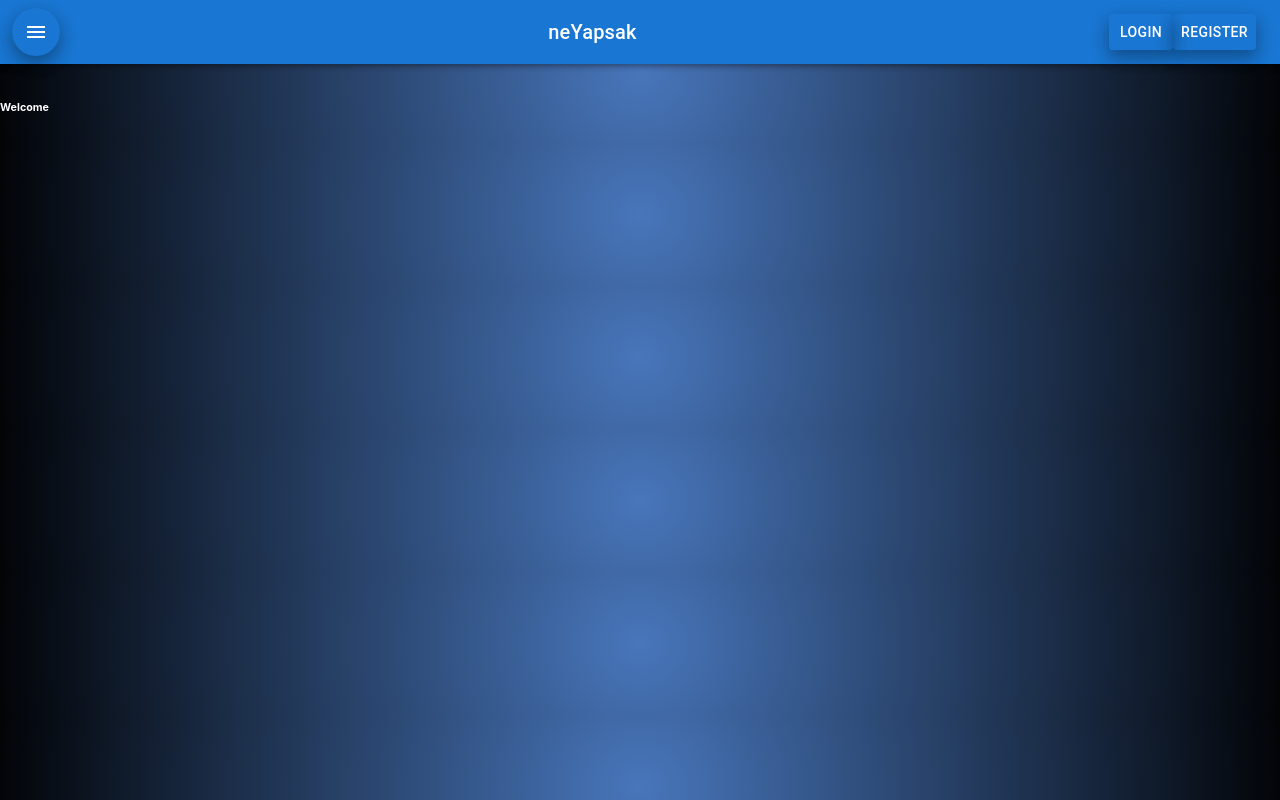
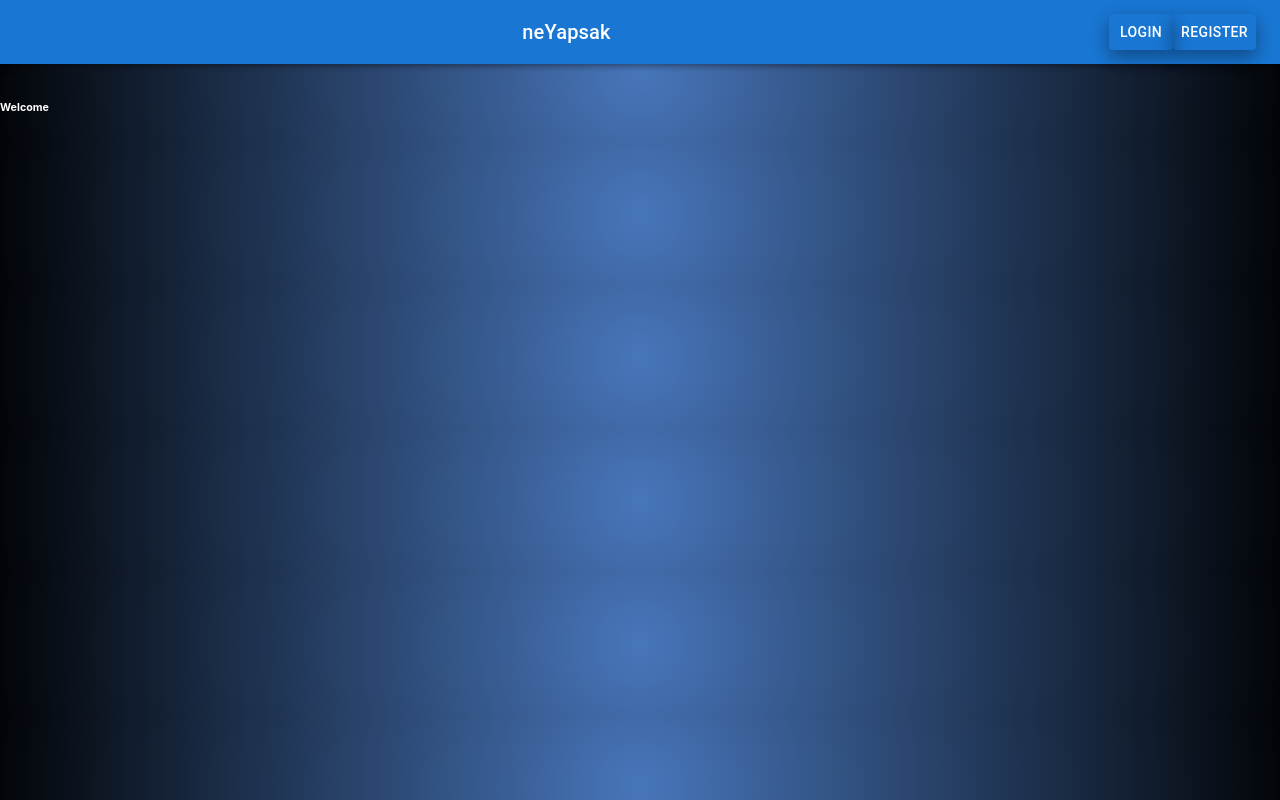
Before and after one commit to semihsatir9/neYapsak, a React (Create React App) app in the folder neyapsak/: page / in a window 1280 px wide. Built offline with nearby package versions, Linux system fonts and the light colour scheme.

Commit message:
Unnecessary Icon removed

```diff
--- a/neyapsak/src/components/Header.js
+++ b/neyapsak/src/components/Header.js
@@ -30,22 +30,6 @@ export default function Header() {
 
       <AppBar position="static">
         <Toolbar>
-          {/*Inside the IconButton, we
-           can render various icons*/}
-          <IconButton
-            size="large"
-            edge="start"
-            color="inherit"
-            aria-label="menu"
-            sx={{ mr: 2 }}
-          >
-            {/*This is a simple Menu
-             Icon wrapped in Icon */}
-            <MenuIcon />
-          </IconButton>
-          {/* The Typography component applies
-           default font weights and sizes */}
-
           <Typography variant="h6"
             component="div" sx={{ flexGrow: 1 }}>
             neYapsak
```
